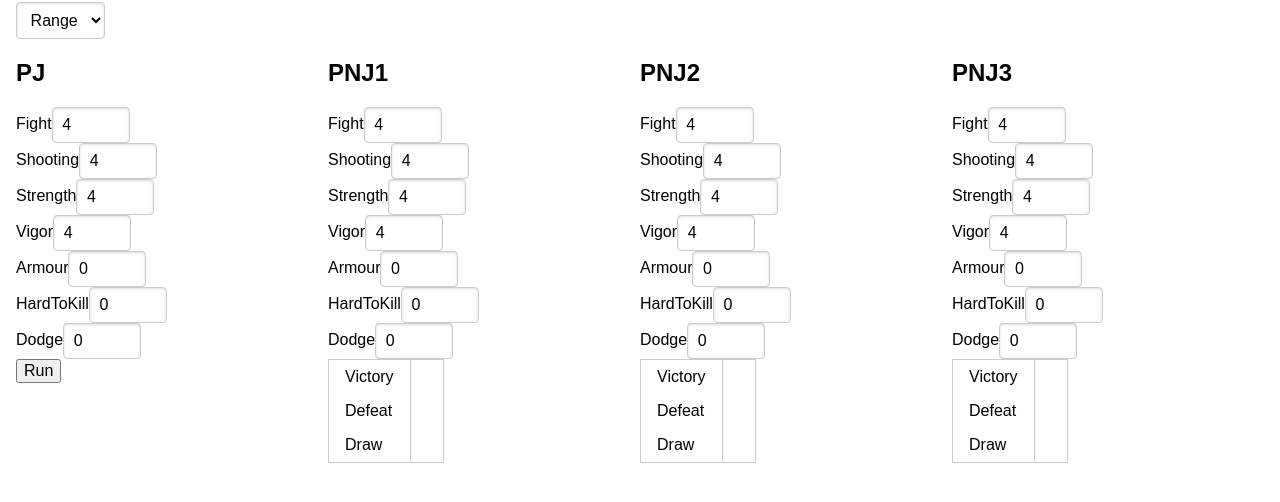
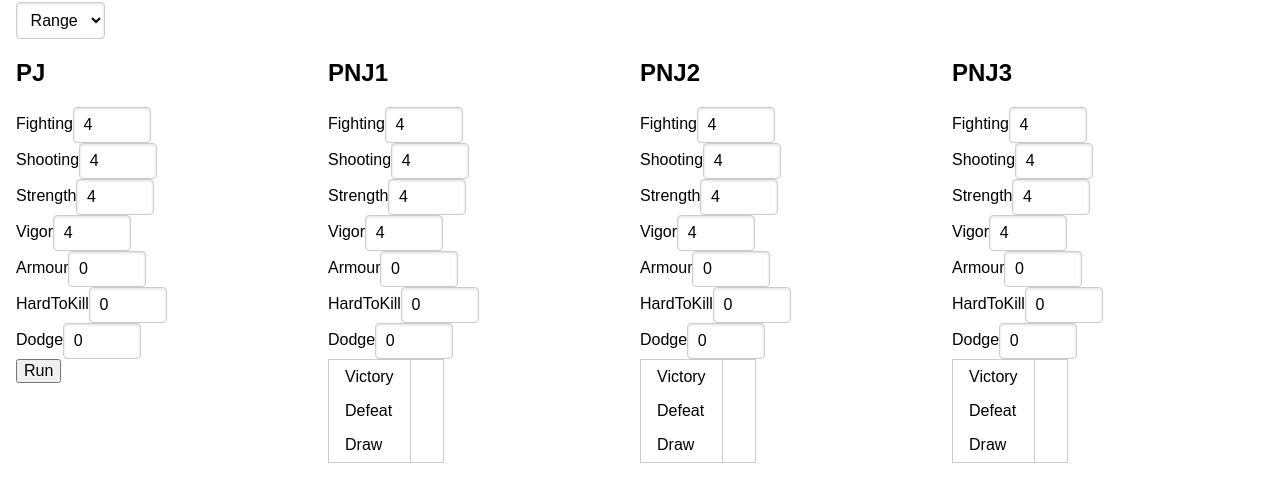
Before and after one commit to Trismegiste/sw-simul, a plain HTML site: page index.html in a window 1280 px wide. Shown: the part 94-596 px from the top of the page. Drawn offline with Linux system fonts and the light colour scheme.

Commit message:
normalize form properties

```diff
--- a/index.html
+++ b/index.html
@@ -18,7 +18,7 @@
                 <div class="pure-g">
                     <div class="pure-u-1-4" data-model-pk="0">
                         <h2>PJ</h2>
-                        <label>Fight</label><input type="number" class="pure-input-1-4" name="combat"/><br/>
+                        <label>Fighting</label><input type="number" class="pure-input-1-4" name="fighting"/><br/>
                         <label>Shooting</label><input type="number" class="pure-input-1-4" name="shooting"/><br/>
                         <label>Strength</label><input type="number" class="pure-input-1-4" name="strength"/><br/>
                         <label>Vigor</label><input type="number" class="pure-input-1-4" name="vigor"/><br/>
@@ -29,7 +29,7 @@
                     </div>
                     <div class="pure-u-1-4" data-model-pk="1">
                         <h2>PNJ1</h2>
-                        <label>Fight</label><input type="number" class="pure-input-1-4" name="combat"/><br/>
+                        <label>Fighting</label><input type="number" class="pure-input-1-4" name="fighting"/><br/>
                         <label>Shooting</label><input type="number" class="pure-input-1-4" name="shooting"/><br/>
                         <label>Strength</label><input type="number" class="pure-input-1-4" name="strength"/><br/>
                         <label>Vigor</label><input type="number" class="pure-input-1-4" name="vigor"/><br/>
@@ -44,7 +44,7 @@
                     </div>
                     <div class="pure-u-1-4" data-model-pk="2">
                         <h2>PNJ2</h2>
-                        <label>Fight</label><input type="number" class="pure-input-1-4" name="combat"/><br/>
+                        <label>Fighting</label><input type="number" class="pure-input-1-4" name="fighting"/><br/>
                         <label>Shooting</label><input type="number" class="pure-input-1-4" name="shooting"/><br/>
                         <label>Strength</label><input type="number" class="pure-input-1-4" name="strength"/><br/>
                         <label>Vigor</label><input type="number" class="pure-input-1-4" name="vigor"/><br/>
@@ -59,7 +59,7 @@
                     </div>
                     <div class="pure-u-1-4" data-model-pk="3">
                         <h2>PNJ3</h2>
-                        <label>Fight</label><input type="number" class="pure-input-1-4" name="combat"/><br/>
+                        <label>Fighting</label><input type="number" class="pure-input-1-4" name="fighting"/><br/>
                         <label>Shooting</label><input type="number" class="pure-input-1-4" name="shooting"/><br/>
                         <label>Strength</label><input type="number" class="pure-input-1-4" name="strength"/><br/>
                         <label>Vigor</label><input type="number" class="pure-input-1-4" name="vigor"/><br/>
--- a/js/character.js
+++ b/js/character.js
@@ -4,8 +4,8 @@ var Character = function () {
     this.HITTED = 1;
     this.HITTED_RAISE = 2;
 
-    this.combatVal = 4;
-    this.shootingVal = 4;
+    this.fighting = 4;
+    this.shooting = 4;
     this.vigor = 4;
     this.spirit = 4;
     this.strength = 4;
@@ -34,7 +34,7 @@ var Character = function () {
     };
 
     this.getParry = function () {
-        return 2 + this.combatVal / 2;
+        return 2 + this.fighting / 2;
     };
 
     this.getWoundPenalties = function ()
@@ -63,11 +63,11 @@ var Character = function () {
     };
 
     this.getCombatRoll = function () {
-        return this.jokerRoll(this.combatVal);
+        return this.jokerRoll(this.fighting);
     };
 
     this.getShootingRoll = function () {
-        return this.jokerRoll(this.shootingVal);
+        return this.jokerRoll(this.shooting);
     };
 
     this.getMeleeDamage = function (raise) {
--- a/js/simul.js
+++ b/js/simul.js
@@ -9,8 +9,8 @@ model.forEach(function (charact, k) {
     $('div[data-model-pk=' + k + '] input[name=strength]').val(charact.strength);
     $('div[data-model-pk=' + k + '] input[name=vigor]').val(charact.vigor);
     $('div[data-model-pk=' + k + '] input[name=armour]').val(charact.armour);
-    $('div[data-model-pk=' + k + '] input[name=combat]').val(charact.combatVal);
-    $('div[data-model-pk=' + k + '] input[name=shooting]').val(charact.shootingVal);
+    $('div[data-model-pk=' + k + '] input[name=fighting]').val(charact.fighting);
+    $('div[data-model-pk=' + k + '] input[name=shooting]').val(charact.shooting);
     $('div[data-model-pk=' + k + '] input[name=hardtokill]').val(charact.hardToKill);
     $('div[data-model-pk=' + k + '] input[name=dodge]').val(charact.dodge);
 });
@@ -25,8 +25,8 @@ $('#pulsa-start').click(function (event) {
         charact.strength = parseInt($('div[data-model-pk=' + k + '] input[name=strength]').val());
         charact.vigor = parseInt($('div[data-model-pk=' + k + '] input[name=vigor]').val());
         charact.armour = parseInt($('div[data-model-pk=' + k + '] input[name=armour]').val());
-        charact.combatVal = parseInt($('div[data-model-pk=' + k + '] input[name=combat]').val());
-        charact.shootingVal = parseInt($('div[data-model-pk=' + k + '] input[name=shooting]').val());
+        charact.fighting = parseInt($('div[data-model-pk=' + k + '] input[name=fighting]').val());
+        charact.shooting = parseInt($('div[data-model-pk=' + k + '] input[name=shooting]').val());
         charact.hardToKill = parseInt($('div[data-model-pk=' + k + '] input[name=hardtokill]').val());
         charact.dodge = parseInt($('div[data-model-pk=' + k + '] input[name=dodge]').val());
     });
```
